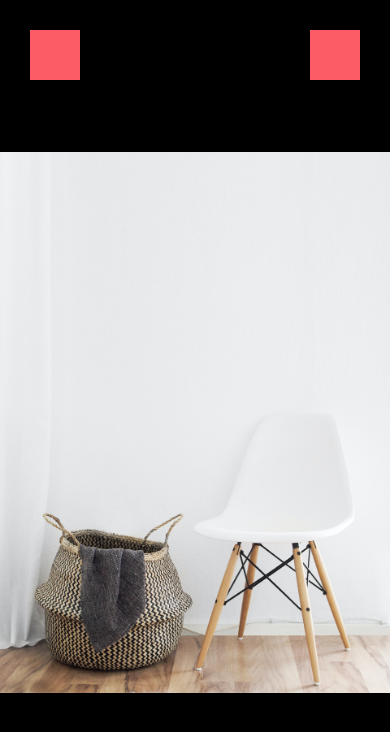
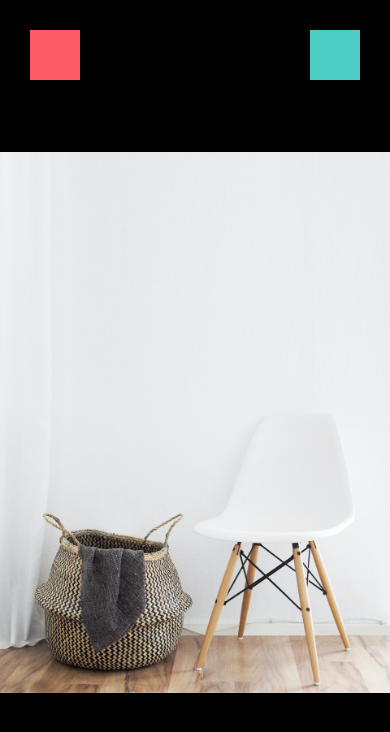
Before and after one commit to PREMINDA/React-NativeSApp, a React Native app: screen / in a window 390 px wide. Shown: the top 732 px of the page. Built offline with nearby package versions, Linux system fonts and the light colour scheme.

Commit message:
Adding New Configs

```diff
--- /dev/null
+++ b/app/assets/config/color.js
@@ -0,0 +1,6 @@
+export default {
+  primary: "#fc5c65",
+  secondary: "#4ecdc4",
+  black: "#000",
+  titletext: "#08c2af",
+};
--- a/app/screen/ViewImageScreen.js
+++ b/app/screen/ViewImageScreen.js
@@ -1,5 +1,7 @@
 import React from "react";
 import { Image, StyleSheet, View } from "react-native";
+
+import color from "../assets/config/color";
 
 function ViewImageScreen(props) {
   return (
@@ -16,13 +18,13 @@ function ViewImageScreen(props) {
 
 const styles = StyleSheet.create({
   container: {
-    backgroundColor: "#000",
+    backgroundColor: color.black,
     flex: 1,
   },
   button1: {
     width: 50,
     height: 50,
-    backgroundColor: "#fc5c65",
+    backgroundColor: color.primary,
     position: "absolute",
     top: 30,
     left: 30,
@@ -30,7 +32,7 @@ const styles = StyleSheet.create({
   button2: {
     width: 50,
     height: 50,
-    backgroundColor: "#fc5c65",
+    backgroundColor: color.secondary,
     position: "absolute",
     top: 30,
     right: 30,
--- a/app/screen/WelcomeScreen.js
+++ b/app/screen/WelcomeScreen.js
@@ -1,6 +1,8 @@
 import React from "react";
 import { useFonts } from "expo-font";
 import { Image, ImageBackground, StyleSheet, Text, View } from "react-native";
+
+import color from "../assets/config/color";
 
 function WelcomeScreen(props) {
   const [loaded, error] = useFonts({
@@ -37,12 +39,12 @@ const styles = StyleSheet.create({
   loginbuttone: {
     width: "100%",
     height: 70,
-    backgroundColor: "#fc5c65",
+    backgroundColor: color.primary,
   },
   registerbuttone: {
     width: "100%",
     height: 70,
-    backgroundColor: "#4ecdc4",
+    backgroundColor: color.secondary,
   },
   logo: {
     height: 100,
@@ -58,7 +60,7 @@ const styles = StyleSheet.create({
     fontSize: 16,
     fontWeight: "500",
     fontFamily: "Lobster",
-    color: "#08c2af",
+    color: color.titletext,
   },
 });
 
```
